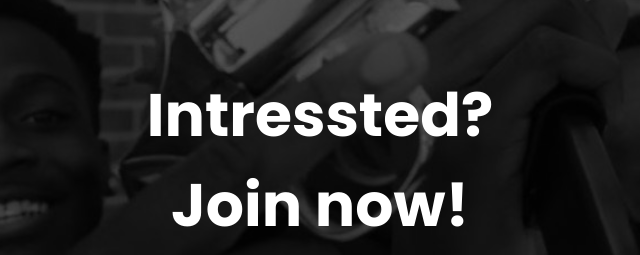
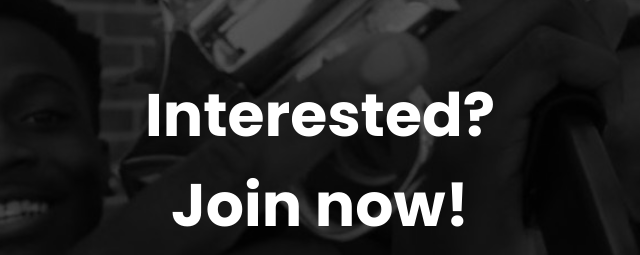
Before and after one commit to ancymon107/ancymon107.github.io, a plain HTML site: page index.html in a window 1280 px wide. Shown: the part 4537-4792 px from the top of the page, 320-960 px from the left. Drawn offline with Linux system fonts and the light colour scheme.

Commit message:
Update index.html

```diff
--- a/index.html
+++ b/index.html
@@ -70,7 +70,7 @@
       <a href="http://join.nigga.party">
       <div>
 
-        <h1 class="hidden">Intressted?</h1><h1 class="hidden">Join now!</h1></div>
+        <h1 class="hidden">Interested?</h1><h1 class="hidden">Join now!</h1></div>
       </a>
       </section>
 
```
